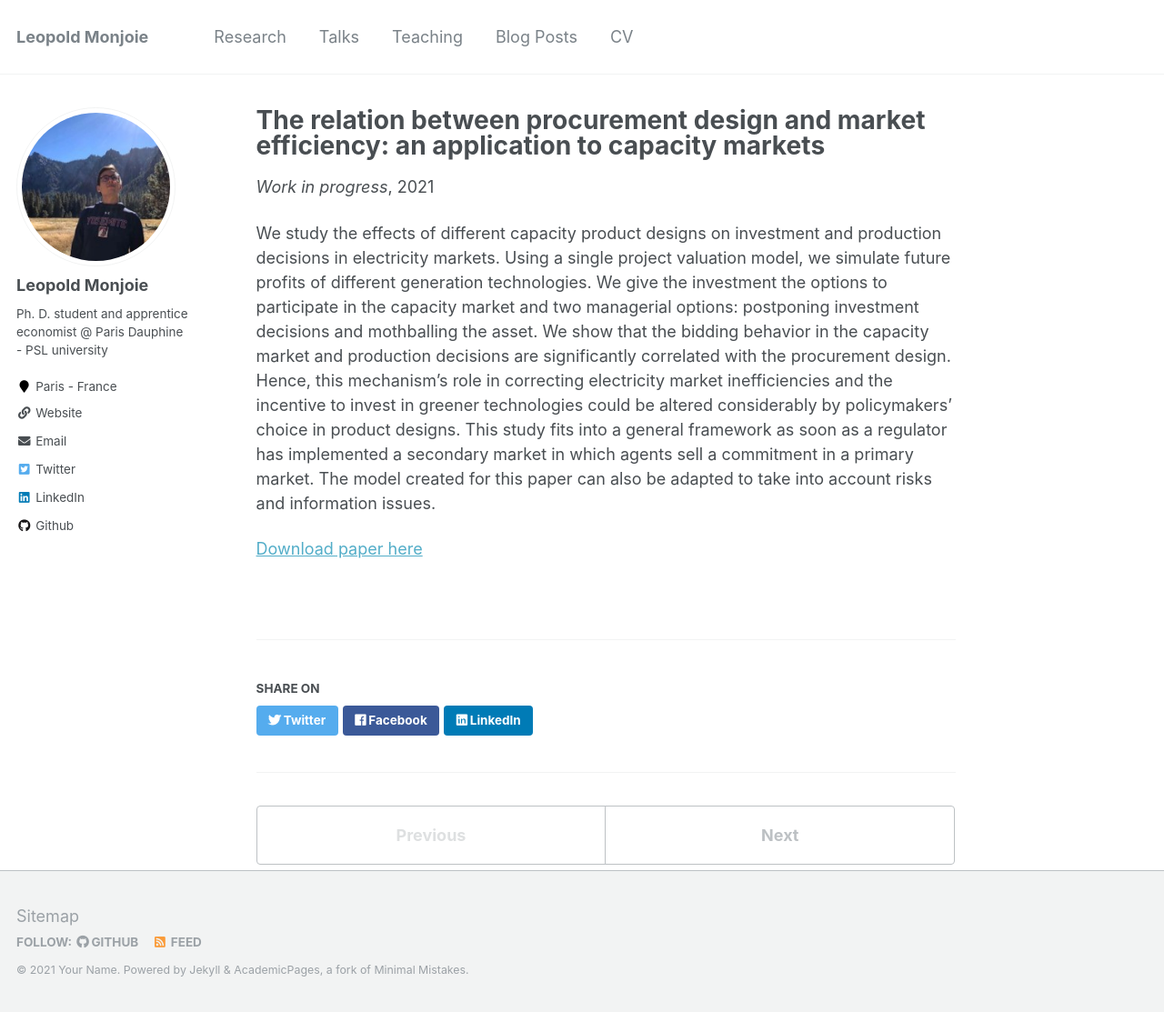
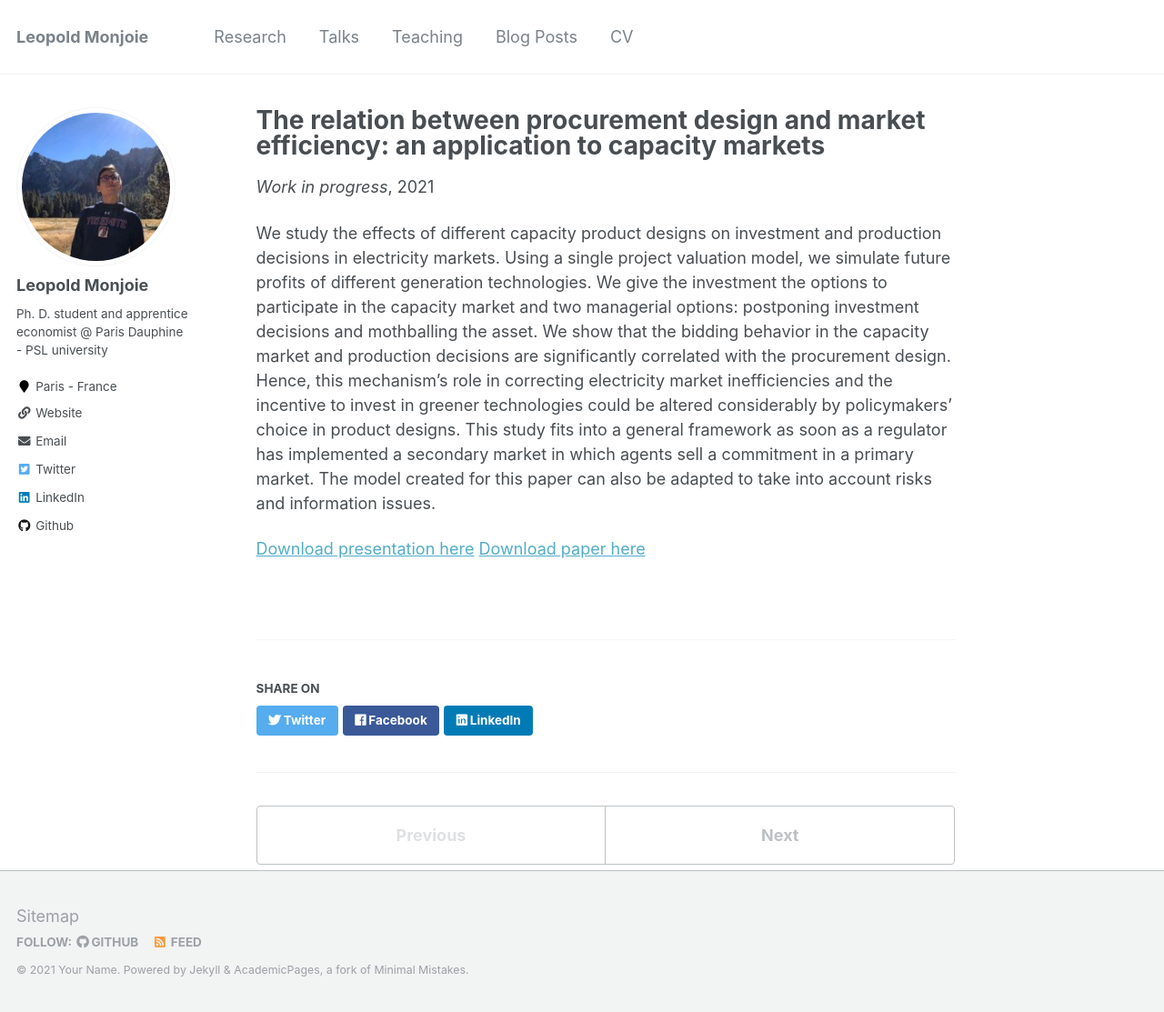
Before and after one commit to LeopoldM/LeopoldM.github.io, a Jekyll site: the page built from _publications/2021-02-12-paper-title-number-2.md, in a window 1280 px wide and 1113 px high. Shown: the whole window at 91% size. Built offline with Jekyll 4.4.1, drawn with Linux system fonts in a browser that asks for light colours.

Commit message:
Update 2021-02-12-paper-title-number-2.md

```diff
--- a/_publications/2021-02-12-paper-title-number-2.md
+++ b/_publications/2021-02-12-paper-title-number-2.md
@@ -4,9 +4,9 @@ collection: publications
 permalink: /publication/2010-10-01-paper-title-number-2
 date: 2021-02-12
 venue: Work in progress
-paperurl: 'http://academicpages.github.io/files/paper2.pdf'
 ---
 
 We study the effects of different capacity product designs on investment and production decisions in electricity markets. Using a single project valuation model, we simulate future profits of different generation technologies. We give the investment the options to participate in the capacity market and two managerial options: postponing investment decisions and mothballing the asset. We show that the bidding behavior in the capacity market and production decisions are significantly correlated with the procurement design. Hence, this mechanism's role in correcting electricity market inefficiencies and the incentive to invest in greener technologies could be altered considerably by policymakers' choice in product designs. This study fits into a general framework as soon as a regulator has implemented a secondary market in which agents sell a commitment in a primary market. The model created for this paper can also be adapted to take into account risks and information issues.
 
+[Download presentation here](http://academicpages.github.io/files/paper2.pdf)
 [Download paper here](http://academicpages.github.io/files/paper2.pdf)
```
